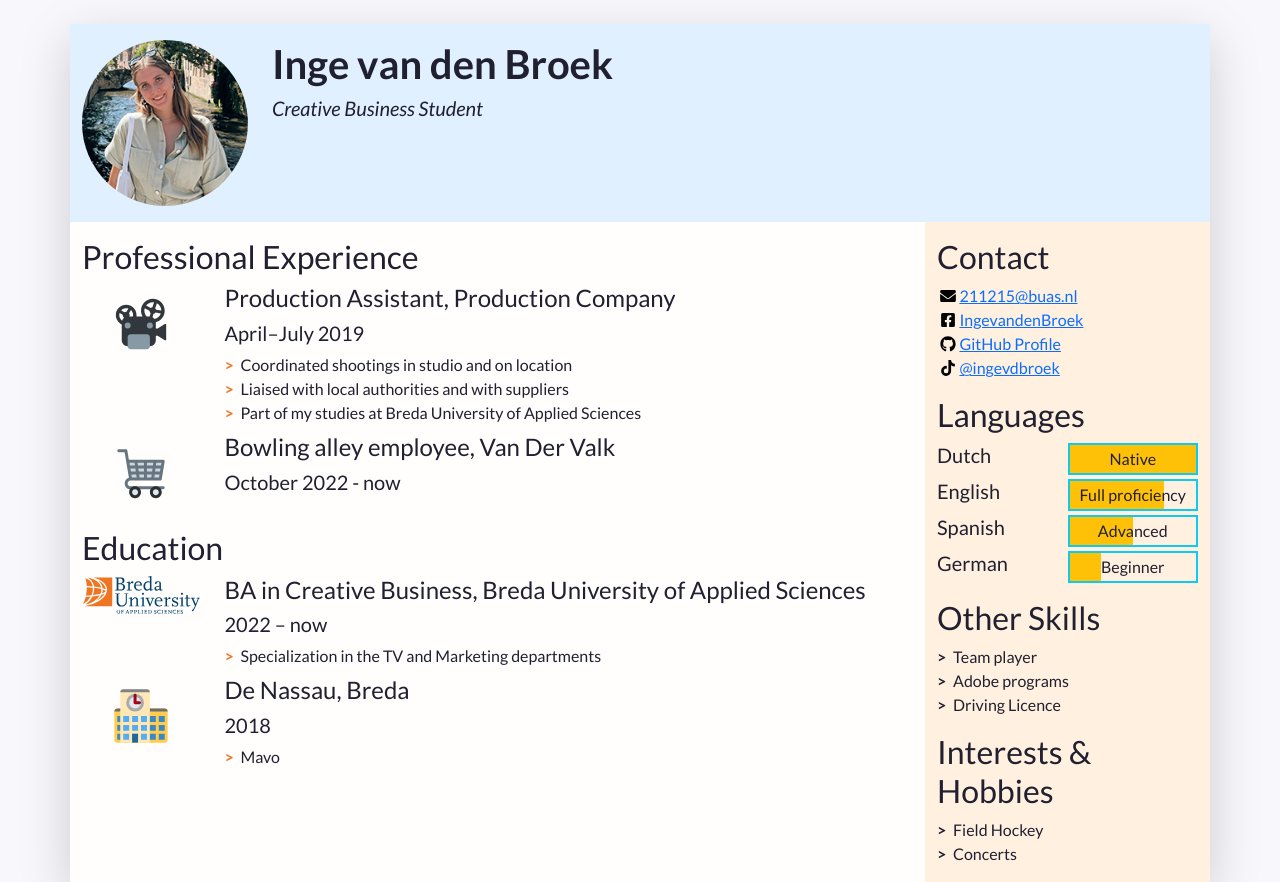
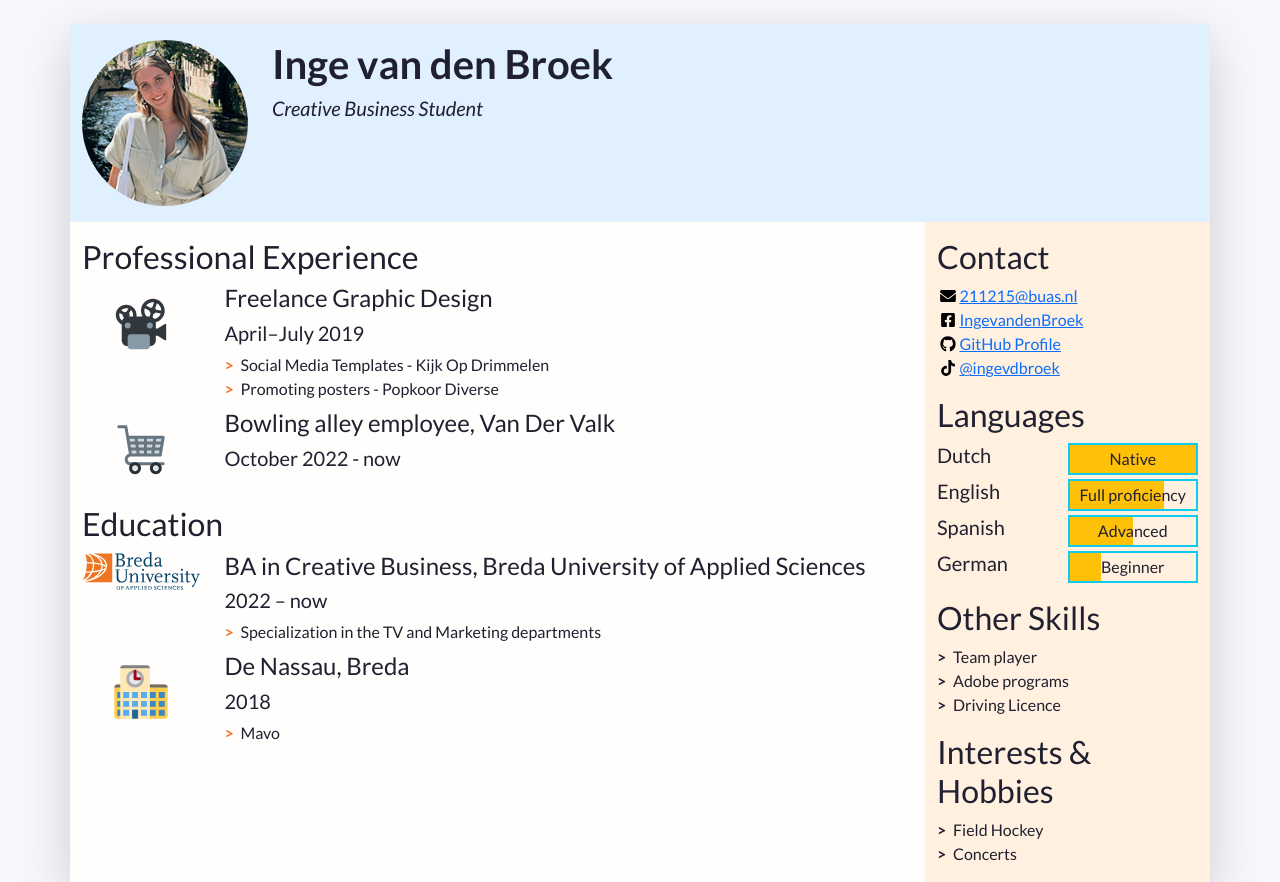
Before and after one commit to Ingevdbroek/PRJ4-2324-211215, a plain HTML site: page index.html in a window 1280 px wide. Shown: the top 882 px of the page. Drawn offline with nearby package versions, Linux system fonts and the light colour scheme.

Commit message:
additional changes
additional changes

```diff
--- a/index.html
+++ b/index.html
@@ -14,7 +14,7 @@
     <!-- Links to our additional CSS styles -->
     <link rel="stylesheet" href="css/styles.css">
 
-    <title>Firstname Lastname's Resumé</title>
+    <title>Resume Inge van den Broek</title>
   </head>
   <!-- End of the head -->
 
@@ -84,13 +84,13 @@
                   <img class="biography-logo mw-100 d-block mx-auto" src="images/employers/projector.svg" alt="Company logo" width="80">
                 </div>
                 <div class="biography-contents col-9 col-sm-10 col-md-9 col-lg-10">
-                  <h4>Production Assistant, Production Company</h4>
+                  <h4>Freelance Graphic Design</h4>
                   <h5>April&ndash;July 2019</h5>
                   <!-- Use the list below to talk about your achievements -->
                   <ul class="biography-details list-unstyled">
-                    <li>Coordinated shootings in studio and on location</li>
-                    <li>Liaised with local authorities and with suppliers</li>
-                    <li>Part of my studies at Breda University of Applied Sciences</li>
+                    <li>Social Media Templates - Kijk Op Drimmelen</li>
+                    <li>Promoting posters - Popkoor Diverse</li>
+
                   </ul>
                 </div>
               </li>
```
